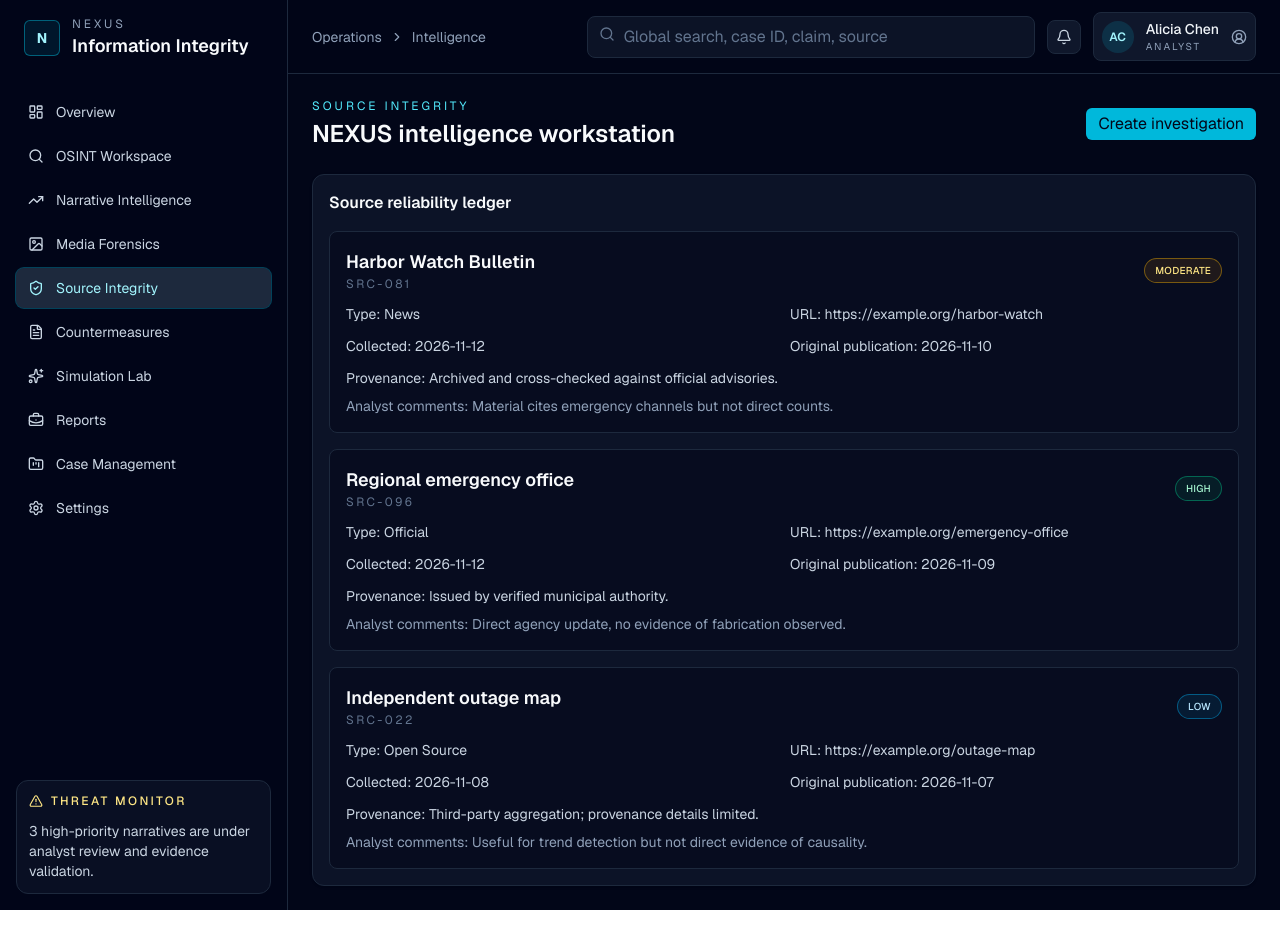
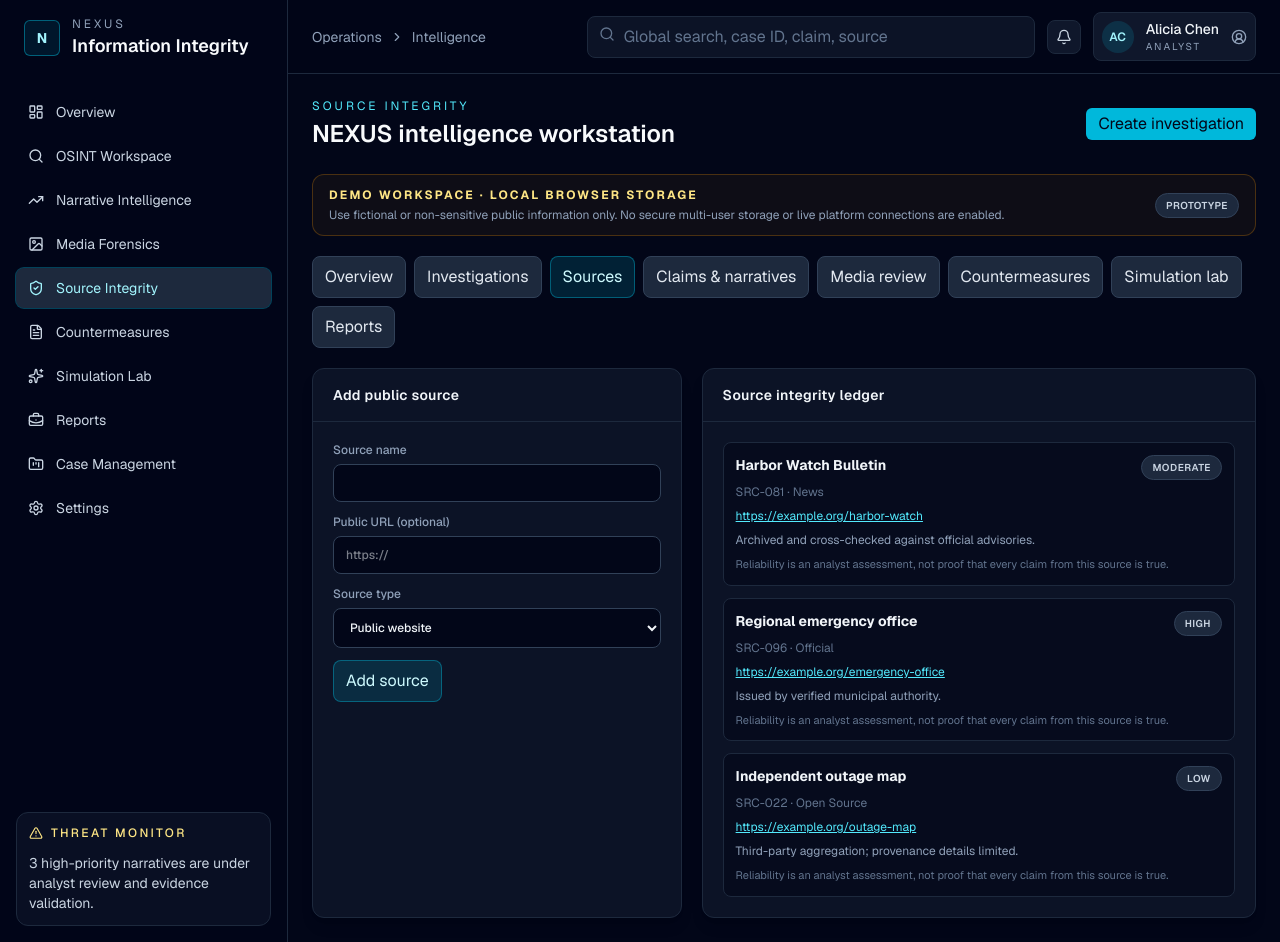
Before and after one commit to MD7parvez/Nexus, a Next.js app: page /source-integrity in a window 1280 px wide. Before the commit the page ends 910 px from the top, so only its background shows below. Built offline with nearby package versions, Linux system fonts and the light colour scheme.

Commit message:
Connect src/app/source-integrity/page.tsx to safe interactive NEXUS workspace

```diff
--- a/src/app/source-integrity/page.tsx
+++ b/src/app/source-integrity/page.tsx
@@ -1,36 +1,2 @@
-import { Badge } from "@/components/ui/badge";
-import { Card, CardContent, CardHeader, CardTitle } from "@/components/ui/card";
-import { sources } from "@/lib/demo-data";
-
-export default function SourceIntegrityPage() {
-  return (
-    <div className="space-y-6">
-      <Card className="border-slate-800 bg-slate-900/80">
-        <CardHeader>
-          <CardTitle>Source reliability ledger</CardTitle>
-        </CardHeader>
-        <CardContent className="space-y-4 p-4 pt-0">
-          {sources.map((source) => (
-            <div key={source.id} className="rounded-lg border border-slate-800 bg-slate-950/50 p-4">
-              <div className="flex flex-wrap items-center justify-between gap-3">
-                <div>
-                  <p className="text-lg font-semibold text-slate-50">{source.name}</p>
-                  <p className="text-xs uppercase tracking-[0.2em] text-slate-500">{source.id}</p>
-                </div>
-                <Badge variant={source.reliability === "High" ? "success" : source.reliability === "Moderate" ? "warning" : "default"}>{source.reliability}</Badge>
-              </div>
-              <div className="mt-3 grid gap-3 md:grid-cols-2 text-sm text-slate-300">
-                <div>Type: {source.type}</div>
-                <div>URL: {source.url}</div>
-                <div>Collected: {source.dateCollected}</div>
-                <div>Original publication: {source.publicationDate}</div>
-              </div>
-              <p className="mt-3 text-sm text-slate-300">Provenance: {source.provenance}</p>
-              <p className="mt-2 text-sm text-slate-400">Analyst comments: {source.analystComments}</p>
-            </div>
-          ))}
-        </CardContent>
-      </Card>
-    </div>
-  );
-}
+import { Workspace } from "@/components/workspace";
+export default function Page() { return <Workspace initialTab="Sources" />; }
```
